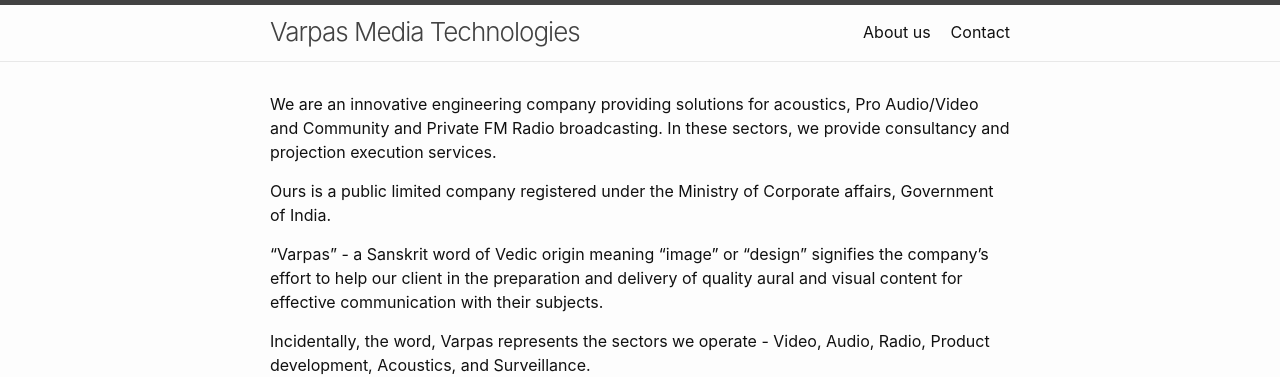
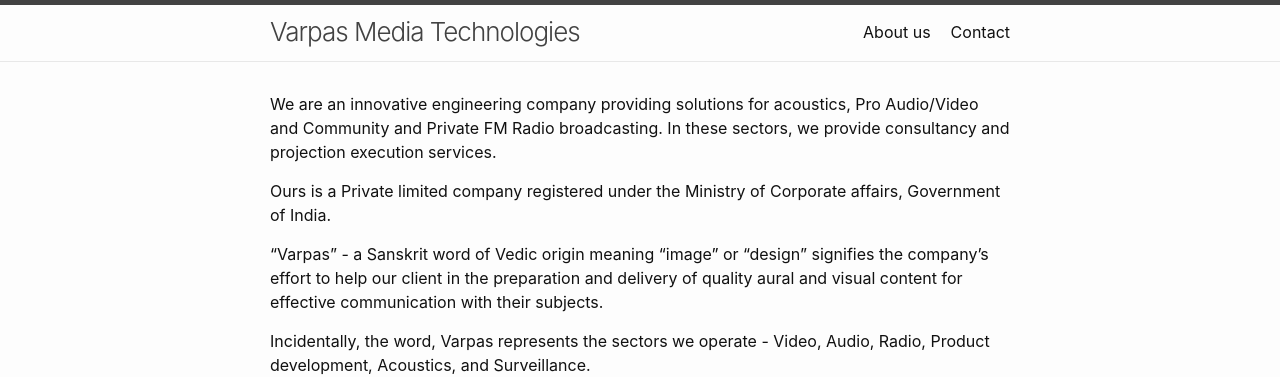
Before and after one commit to VarpasMedia/VarpasMedia.github.io, a Jekyll site: the page built from index.md, in a window 1280 px wide and 900 px high. Shown: the top 377 px of the window. Built offline with Jekyll 4.4.1, drawn with Linux system fonts in a browser that asks for light colours; some of the changed text lies outside the part shown.

Commit message:
Update home.html

```diff
--- a/_layouts/home.html
+++ b/_layouts/home.html
@@ -11,7 +11,7 @@ layout: default
     <p>We are an innovative engineering company providing solutions for acoustics, Pro Audio/Video and Community and Private FM Radio broadcasting.
           In these sectors, we provide consultancy and projection execution services.</p>
 
-  <p>Ours is a public limited company registered under the Ministry of Corporate affairs, Government of India.</p>
+  <p>Ours is a Private limited company registered under the Ministry of Corporate affairs, Government of India.</p>
 
   <p>“Varpas” - a Sanskrit word of Vedic origin meaning “image”  or “design” signifies the company’s effort to
     help our client in the preparation and delivery of quality aural and visual content for effective communication with their subjects.</p>
```
Also changed, not shown: other parts of _layouts/home.html (+1 -1 lines).
